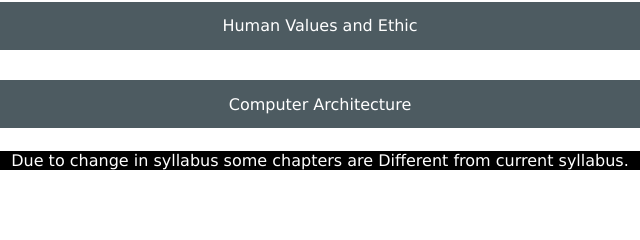
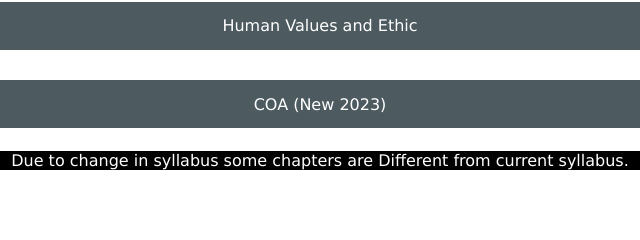
Before and after one commit to bhavishya556/sem3, a plain HTML site: page index.html in a window 1280 px wide. Shown: the part 307-547 px from the top of the page, 320-960 px from the left. Drawn offline with Linux system fonts and the light colour scheme.

Commit message:
update coa 2023

```diff
--- a/index.html
+++ b/index.html
@@ -30,7 +30,7 @@
 
           <div class="sem3 sem"><a target="_blank" class="sem-link" href="https://drive.google.com/file/d/1x4EFstOgVHQv04zb3KDEKuAeM-HGdQS3/view?usp=drive_link">C++</a></div>
           <div class="sem4 sem"><a target="_blank" class="sem-link" href="https://drive.google.com/file/d/1v_RBb-b3PCHzWXat2yUXogc-MHYfjb1I/view?usp=drive_link">Human Values and Ethic</a></div>
-          <div class="sem4 sem"><a target="_blank" class="sem-link" href="https://drive.google.com/file/d/1jH5Yq9mrNuNv7N02g9bU5pc-nqs2Qonz/view?usp=drive_link">Computer Architecture</a></div>
+          <div class="sem4 sem"><a target="_blank" class="sem-link" href="https://drive.google.com/file/d/1dnrey67yD3-GW7d2CocwtnnsETBtQDXe/view?usp=sharing">COA (New 2023)</a></div>
 
 
         </div>
```
